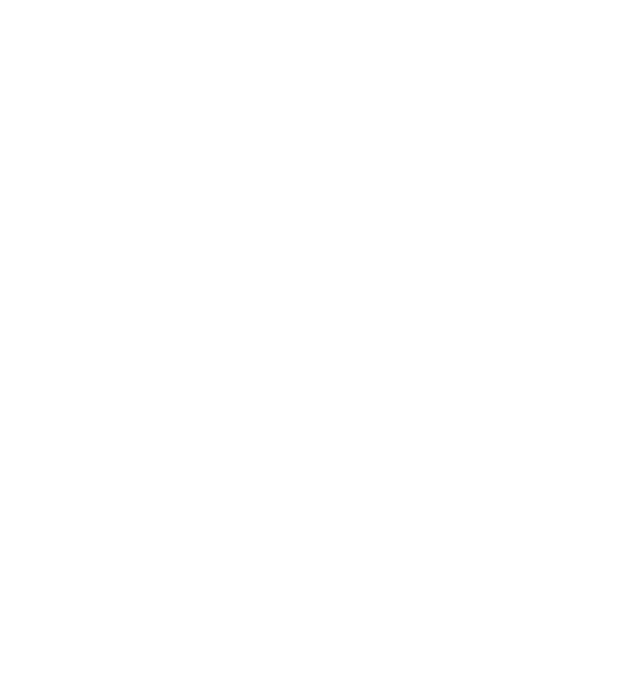
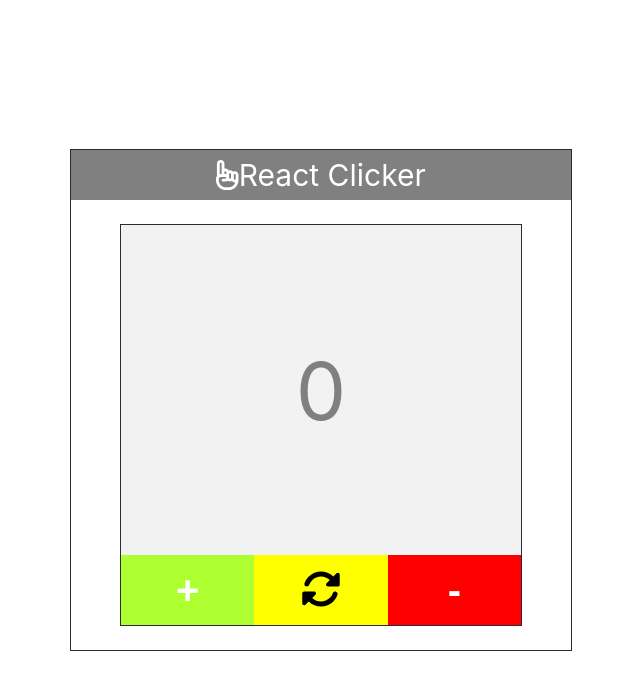
Before and after one commit to dntrieunguyen/learn-react, a React (Create React App) app: page / in a window 1280 px wide. Shown: the top 690 px of the page, without its empty margins (319-959 px from the left). Built offline with nearby package versions, Linux system fonts and the light colour scheme.

Commit message:
feat: react b1

```diff
--- a/package.json
+++ b/package.json
@@ -3,6 +3,10 @@
   "version": "0.1.0",
   "private": true,
   "dependencies": {
+    "@fortawesome/free-brands-svg-icons": "^6.6.0",
+    "@fortawesome/free-regular-svg-icons": "^6.6.0",
+    "@fortawesome/free-solid-svg-icons": "^6.6.0",
+    "@fortawesome/react-fontawesome": "^0.2.2",
     "@testing-library/jest-dom": "^5.17.0",
     "@testing-library/react": "^13.4.0",
     "@testing-library/user-event": "^13.5.0",
--- a/src/App.js
+++ b/src/App.js
@@ -1,8 +1,12 @@
-import logo from './logo.svg';
 import './App.css';
+import CountComponent from './components/CountComponent';
 
 function App() {
-   return <div className="App"></div>;
+   return (
+      <div className="App">
+         <CountComponent></CountComponent>
+      </div>
+   );
 }
 
 export default App;
--- /dev/null
+++ b/src/components/CountComponent.jsx
@@ -0,0 +1,37 @@
+import React from 'react';
+import { FontAwesomeIcon } from '@fortawesome/react-fontawesome';
+import { faHandPointUp } from '@fortawesome/free-regular-svg-icons';
+import { faRotate } from '@fortawesome/free-solid-svg-icons';
+import './style.css';
+const CountComponent = () => {
+   return (
+      <>
+         <div className="main">
+            <div className="top">
+               <span>
+                  <FontAwesomeIcon icon={faHandPointUp} />
+               </span>
+               <span>React Clicker</span>
+            </div>
+            <div className="container">
+               <div className="number-container">
+                  <span className="number">0</span>
+               </div>
+               <div className="control-wrapper">
+                  <div className="plus-btn">
+                     <button>+</button>
+                  </div>
+                  <div className="reset-btn">
+                     <button><FontAwesomeIcon icon={faRotate} /></button>
+                  </div>
+                  <div className="minus-btn">
+                     <button>-</button>
+                  </div>
+               </div>
+            </div>
+         </div>
+      </>
+   );
+};
+
+export default CountComponent;
--- /dev/null
+++ b/src/components/style.css
@@ -0,0 +1,76 @@
+.main {
+   height: 500px;
+   width: 500px;
+   position: absolute;
+   border: 1px solid #282c34;
+   top: 50%;
+   left: 50%;
+   transform: translateX(-50%) translateY(-50%);
+}
+.top {
+   height: 50px;
+   width: 100%;
+   color: white;
+   background-color: gray;
+   display: flex;
+   justify-content: center;
+   align-items: center;
+   font-size: 30px;
+}
+.number-container {
+   width: 100%;
+   flex: 1;
+   display: flex;
+   justify-content: center;
+   align-items: center;
+   background-color: rgb(0, 0, 0, 0.05);
+}
+
+.number {
+   font-size: 80px;
+   color: gray;
+}
+.container {
+   border: 1px solid #282c34;
+   height: 80%;
+   width: 80%;
+   position: absolute;
+   display: flex;
+   flex-direction: column;
+   top: 55%;
+   left: 50%;
+   transform: translateX(-50%) translateY(-50%);
+}
+.control-wrapper {
+   height: 70px;
+   width: 100%;
+   color: white;
+   display: flex;
+}
+
+button {
+   height: 100%;
+   width: 100%;
+   background-color: transparent;
+   font-size: 40px;
+   border: none;
+   color: white;
+   font-weight: 700;
+}
+
+.reset-btn > button {
+   color: black;
+}
+
+.plus-btn {
+   flex: 1;
+   background-color: greenyellow;
+}
+.reset-btn {
+   flex: 1;
+   background-color: yellow;
+}
+.minus-btn {
+   flex: 1;
+   background-color: red;
+}
```
Also changed, not shown: src/index.css (+8 -8 lines), src/App.css (indentation only), 1 other file (tests, documents, lock files or other folders).
